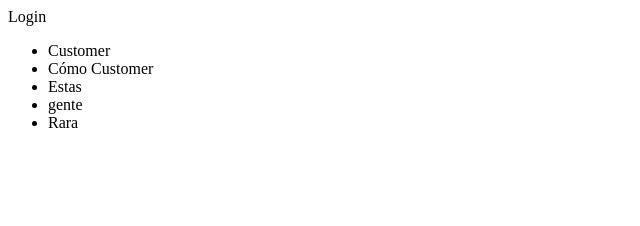
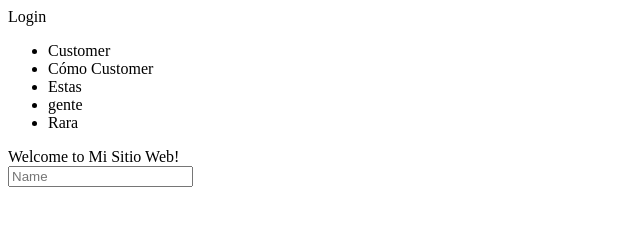
Before and after one commit to N00BEST/langs.js, a plain HTML site: page source/index.html in a window 1280 px wide. Shown: the whole page, without its empty margins (0-640 px from the left). Drawn offline with Linux system fonts and the light colour scheme.

Commit message:
Added support for translate tag arguments

```diff
--- a/source/Render.js
+++ b/source/Render.js
@@ -13,9 +13,9 @@ class Render {
 
     searchTags() {
         let nodes = document.querySelectorAll('translate');
-         for(let node of nodes){
-             this.renderTag(node);
-         }
+        for(let node of nodes){
+            this.renderTag(node);
+        }
     }
 
     searchAttributes(){
@@ -28,12 +28,14 @@ class Render {
 
     /**
      * Translate the content in tag and replace the same tag.
-     * @param {node} node
+     * @param {Node} node
      */
     renderTag(node){
         let route = node.innerText;
 
-        node.outerHTML = this.translator.translate(route/*, args*/);
+        let args = this.parseTranslateArgs(node);
+
+        node.outerHTML = this.translator.translate(route, args);
     }
 
     /**
@@ -93,6 +95,23 @@ class Render {
         return finalAttributes;
     }
 
+    /**
+     * Takes the node of name translate and return the
+     * arg object for it
+     *
+     * @param {Node} node
+     */
+    parseTranslateArgs(node) {
+        let args = {};
+        let attributesMap = node.attributes;
+
+        for(let attribute of attributesMap) {
+            args[attribute.localName] = attribute.value;
+        }
+
+        return args;
+    }
+
     // Define setters
     set language(lang) {
         if(typeof lang === 'string' && lang.length > 2)
--- a/source/index.html
+++ b/source/index.html
@@ -21,6 +21,10 @@
             <li>gente</li>
             <li>Rara</li>
         </ul>
+
+        <translate page="Mi Sitio Web">welcome-to</translate>
+        <br>
+        <input type="text" t-translate t-translate:placeholder="customer.name">
     </div>
 
     <script src="es.js"></script>
```
